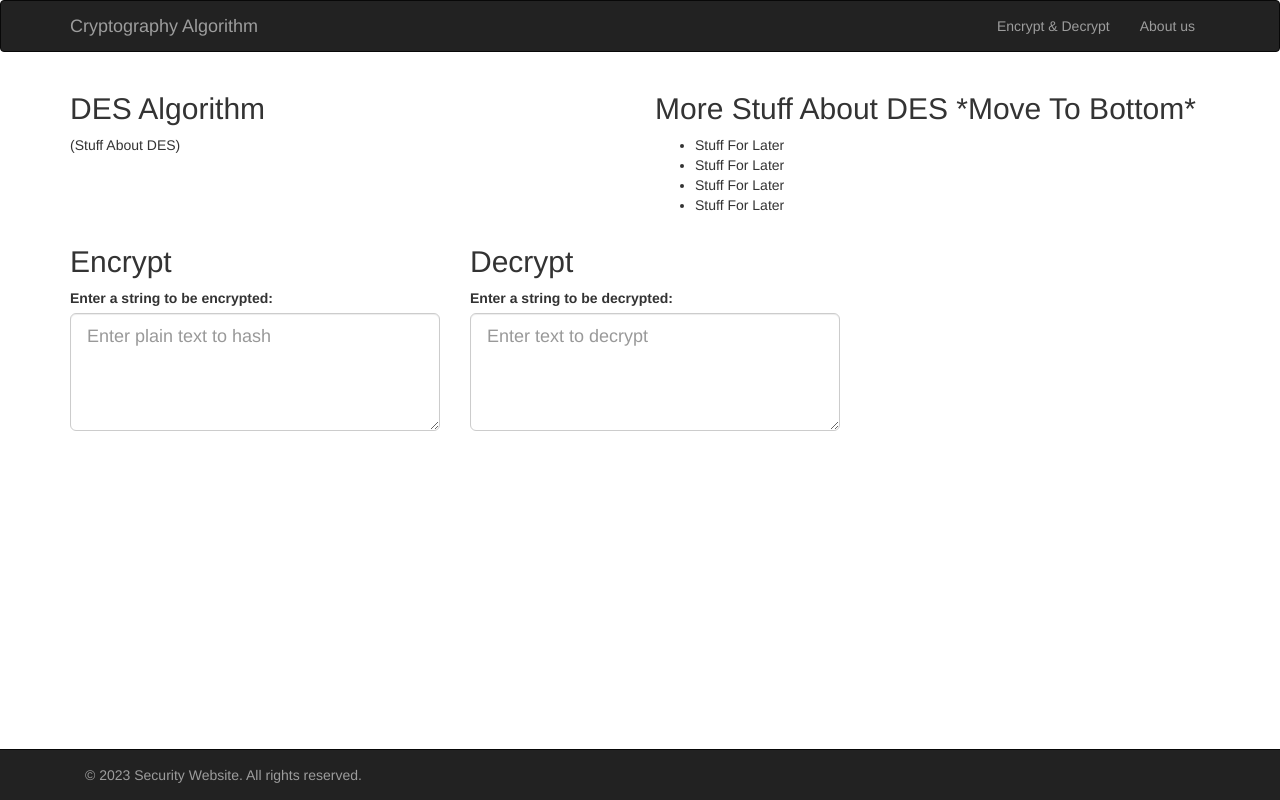
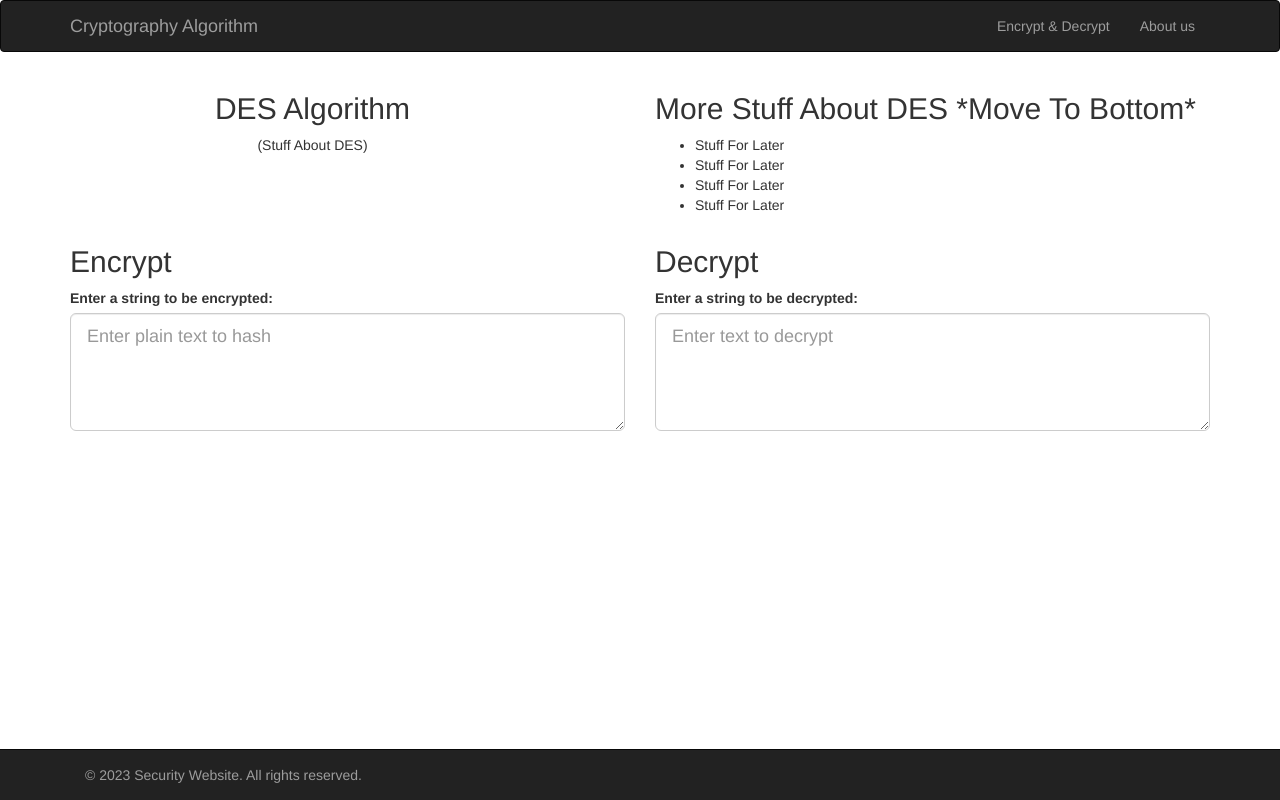
Before and after one commit to ep626/Cryptogoraphy, a plain HTML site: page index.html in a window 1280 px wide. Drawn offline with nearby package versions, Linux system fonts and the light colour scheme.

Commit message:
centered

```diff
--- a/index.html
+++ b/index.html
@@ -30,10 +30,9 @@
             </div>
         </div>
     </header>
-
-    <main class="container">
+    <!-- CODE FOR BOXES! -->
     <section class="row">
-            <div class="col-md-6">
+        <div class="col-md-6 text-center">
             <h2>DES Algorithm</h2>
             <p>(Stuff About DES)</p>
         </div>
@@ -46,20 +45,21 @@
                 <li>Stuff For Later</li>
             </ul>
         </div>
-            <div class="col-md-6 col-sm-6 col-xs-12" style="max-width: 400px;">
+        <div class="container">
+            <div class="row justify-content-center">
+              <div class="col-md-6">
                 <h2>Encrypt</h2>
-                <label for="input-box">Enter a string to be encrypted:</label>
+                <label for="input-box ">Enter a string to be encrypted:</label>
                 <textarea id="encrypt-input" class="form-control input-lg ng-pristine ng-valid ng-touched" rows="4" placeholder="Enter plain text to hash" ng-model="textToEncrypt" name="textToEncrypt"></textarea>
               </div>
-
-            <div class="col-md-6 col-sm-6 col-xs-12" style="max-width: 400px;">
+              <div class="col-md-6">
                 <h2>Decrypt</h2>
                 <label for="input-box">Enter a string to be decrypted:</label>
                 <textarea id="decrypt-input" class="form-control input-lg ng-pristine ng-valid ng-touched" rows="4" placeholder="Enter text to decrypt" ng-model="textToDecrypt" name="textToDecrypt"></textarea>
               </div>
+            </div>
+        </div>
     </section>
-    </main>
-
     <footer class="navbar navbar-inverse navbar-fixed-bottom">
         <div class="container">
             <p class="navbar-text pull-left">&copy; 2023 Security Website. All rights reserved.</p>
```
Lines whose indentation alone changed are shown as unchanged.
